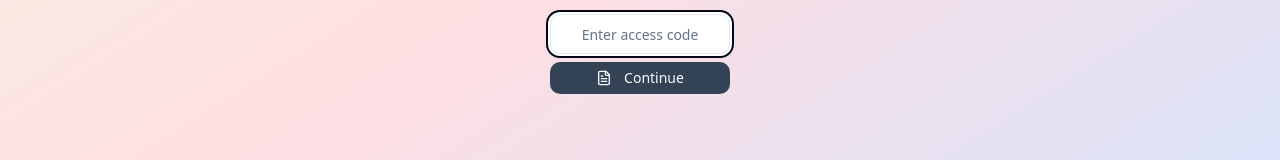
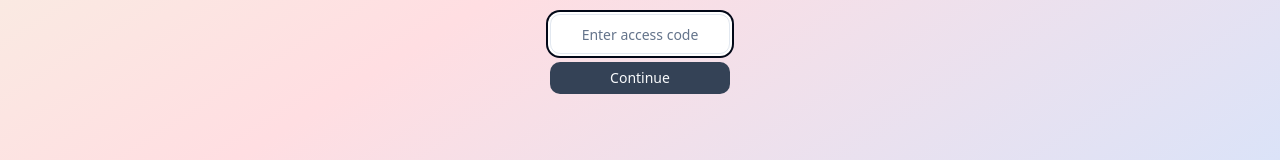
Before and after one commit to wase3m9/ck-invoice-label, a React (Vite) app: page / in a window 1280 px wide. Shown: the part 494-654 px from the top of the page. Built offline with nearby package versions, Linux system fonts and the light colour scheme.

Commit message:
Remove unnecessary icon
Removed the document icon from the "Continue" button in the Login component.

```diff
--- a/src/pages/Login.tsx
+++ b/src/pages/Login.tsx
@@ -61,7 +61,6 @@ const Login = () => {
             <form onSubmit={handleSubmit} className="mt-4 space-y-2 flex flex-col items-center">
               <Input type="password" placeholder="Enter access code" value={password} onChange={e => setPassword(e.target.value)} className="text-center w-[180px]" autoFocus />
               <Button type="submit" className="w-[180px] py-1 h-8">
-                <FileText className="h-4 w-4 mr-1" />
                 Continue
               </Button>
             </form>
@@ -81,7 +80,6 @@ const Login = () => {
             <form onSubmit={handleSubmit} className="mt-4 space-y-2 flex flex-col items-center">
               <Input type="password" placeholder="Enter access code" value={password} onChange={e => setPassword(e.target.value)} className="text-center w-[180px]" autoFocus />
               <Button type="submit" className="w-[180px] py-1 h-8">
-                <FilePlus className="h-4 w-4 mr-1" />
                 Continue
               </Button>
             </form>
```
